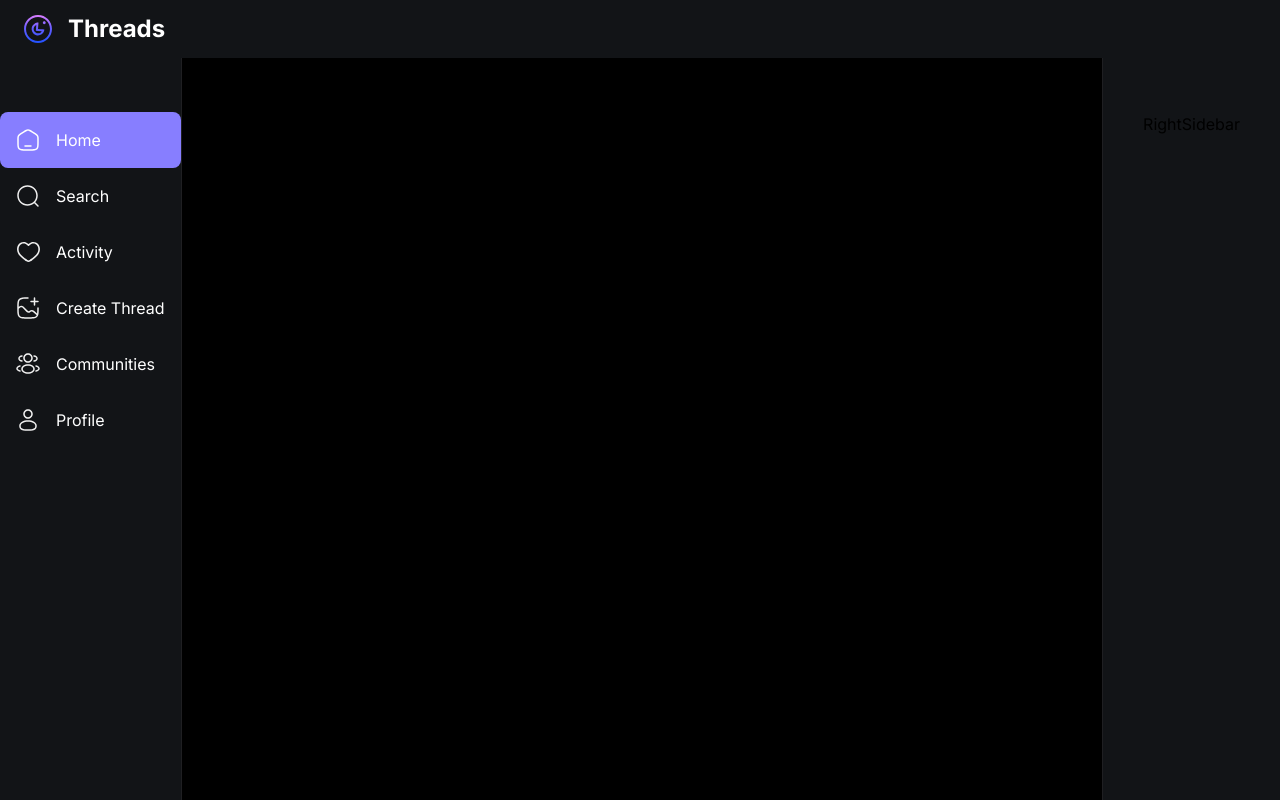
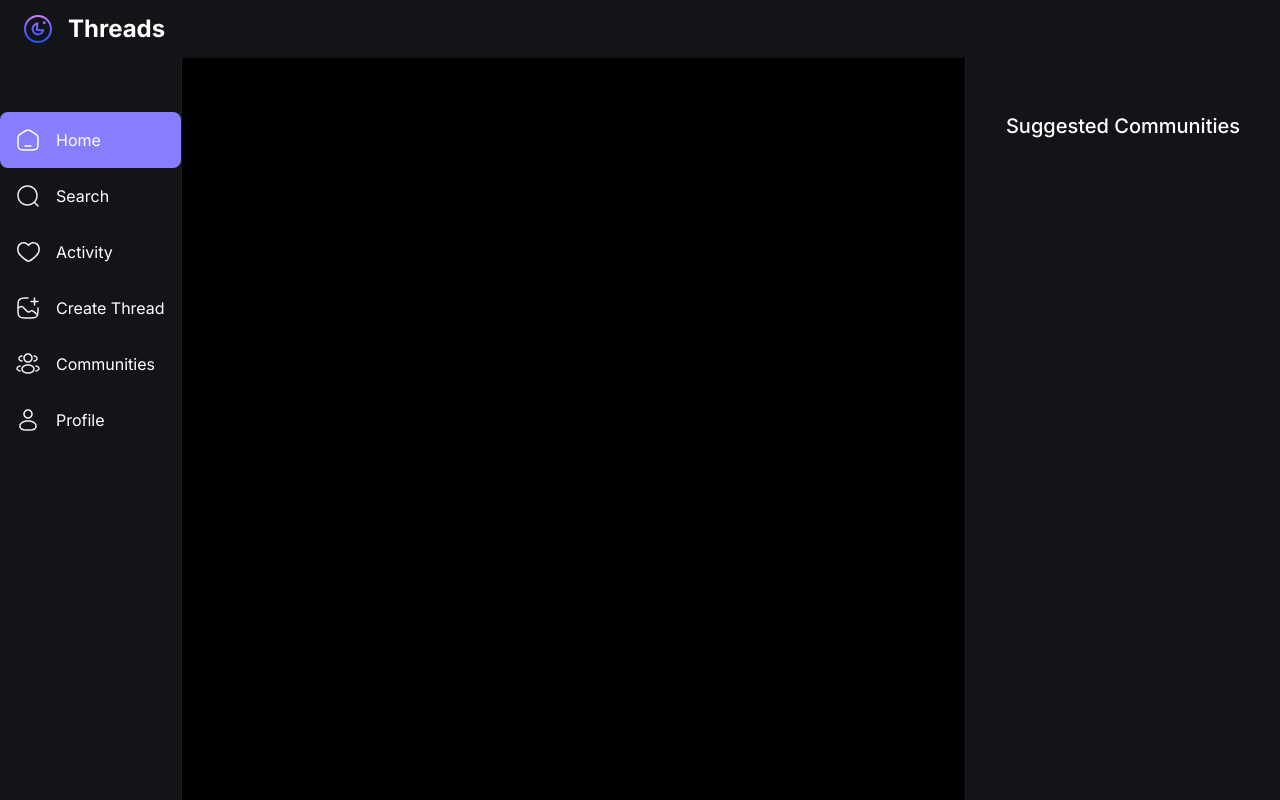
Before and after one commit to waltodd/threads-clone, a Next.js app: page / in a window 1280 px wide. Built offline with nearby package versions, Linux system fonts and the light colour scheme; no server answers.

Commit message:
bottom bar added

```diff
--- a/components/shared/Bottombar.tsx
+++ b/components/shared/Bottombar.tsx
@@ -12,19 +12,24 @@ export default function Bottombar (){
         <section className="bottombar">
             <div className="bottombar_container">
                 {sidebarLinks.map((link) =>{
+                    const isActive =
+                    (pathname.includes(link.route) && link.route.length > 1) || pathname === link.route
                     return(
                         <Link
                         href={link.route}
                         key={link.label}
-                        className=""
+                        className={`bottombar_link ${isActive && 'bg-primary-500'}`}
                         >
                             <Image
                             src={link.imgURL}
                             alt={link.label}
                             width={16}
                             height={16}
+                            className="object-contain"
                             />
-                            <p>{link.label}</p>
+                            <p className="text-subtle-medium text-light-1 max-sm:hidden">
+                                {link.label.split(/\s+/)[0]}
+                            </p>
                         </Link>
 
                     )
--- a/components/shared/RightSidebar.tsx
+++ b/components/shared/RightSidebar.tsx
@@ -1,5 +1,9 @@
 export default function RightSidebar (){
     return (
-        <div className="rightsidebar">RightSidebar</div>
+        <div className="rightsidebar">
+            <div className="felx flex-1 flex-col justify-start">
+                <h3 className="text-heading4-medium text-light-1">Suggested Communities</h3>
+            </div>
+        </div>
     )
 }
```
